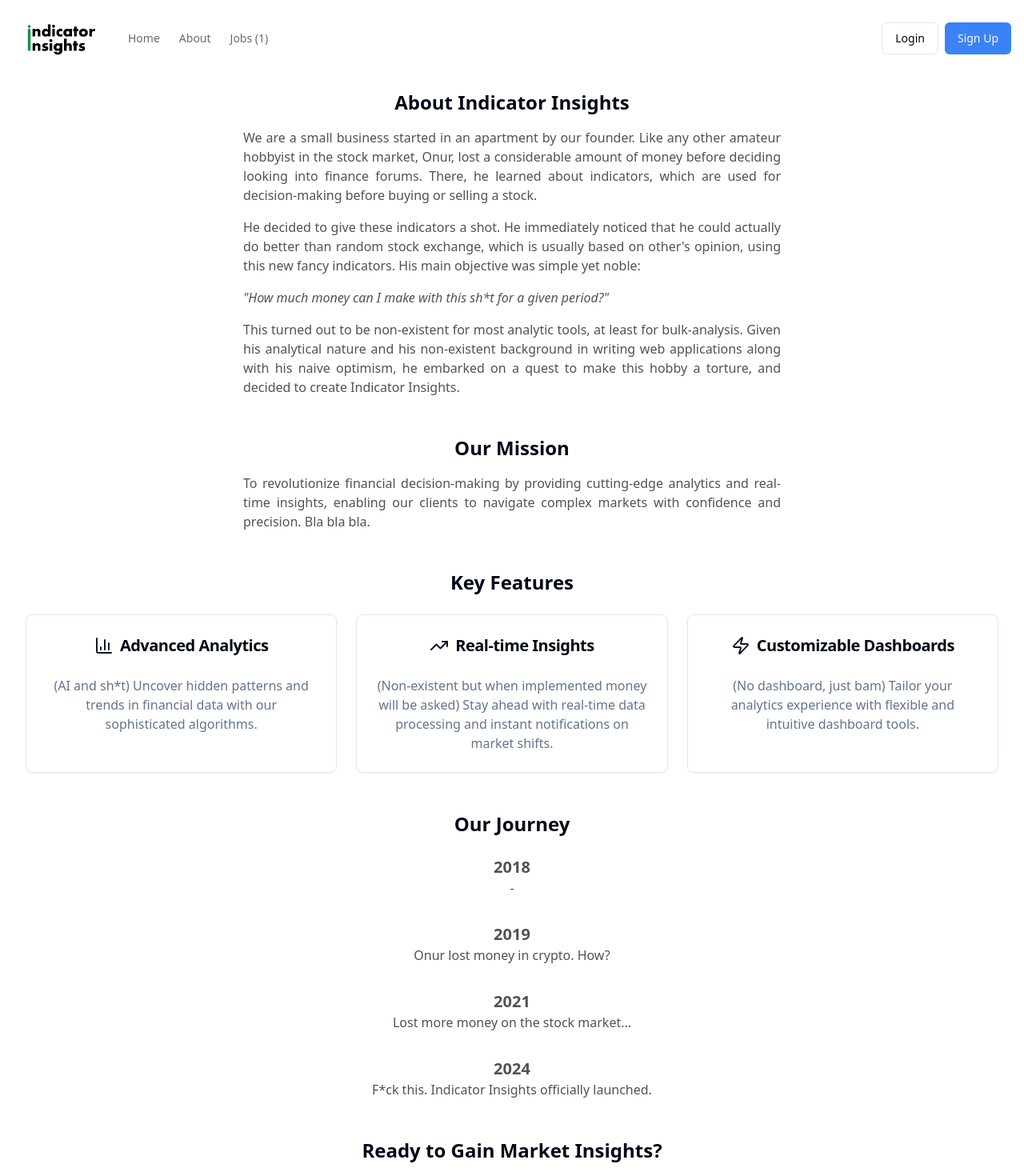
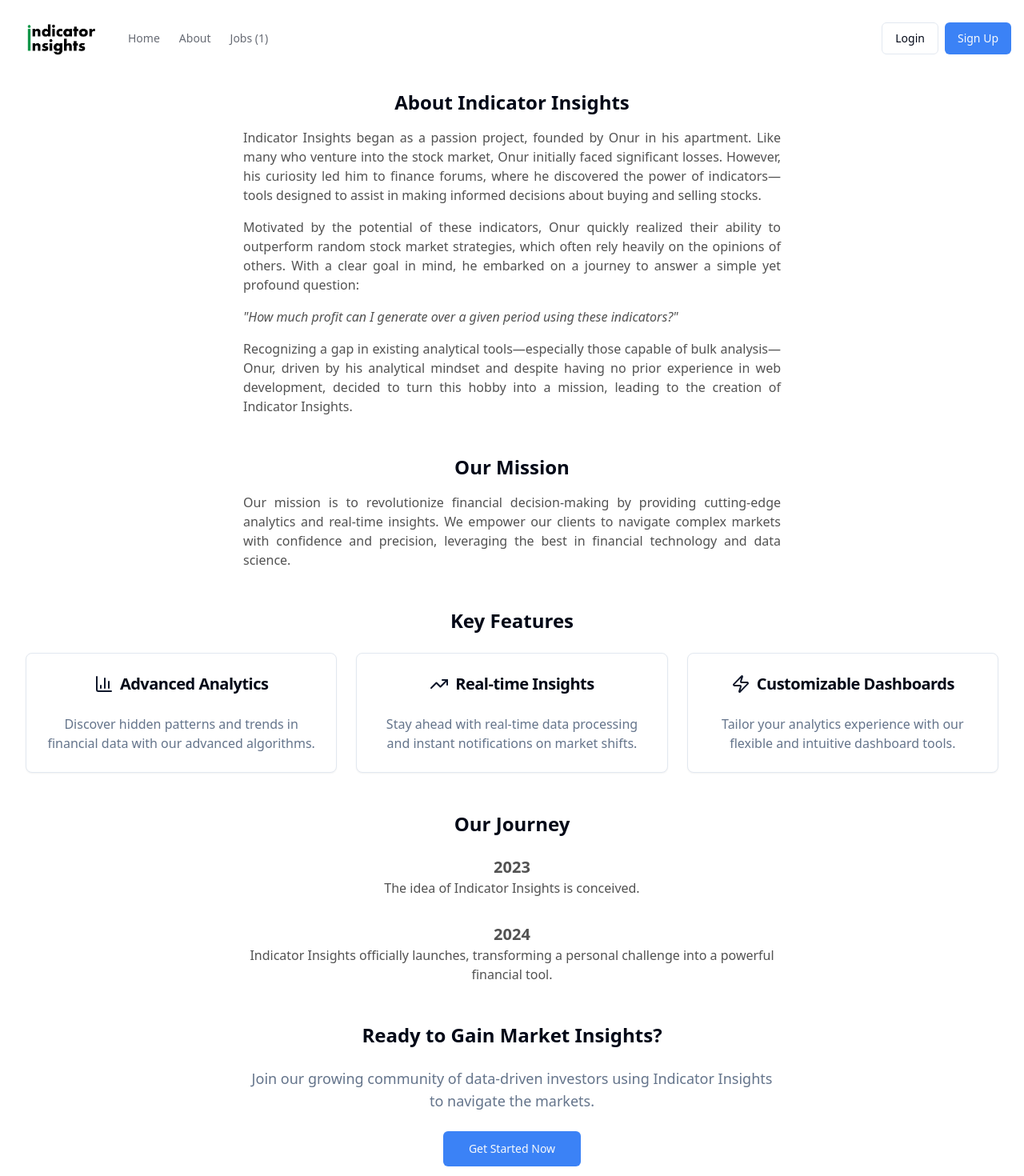
Before and after one commit to eonurk/indicator-insights, a React (Vite) app in the folder frontend/: page /about in a window 1280 px wide. Shown: the top 1470 px of the page at 80% size. Built offline with nearby package versions, Linux system fonts and the light colour scheme; no server answers.

Commit message:
professional about page

```diff
--- a/frontend/src/pages/AboutPage.tsx
+++ b/frontend/src/pages/AboutPage.tsx
@@ -11,51 +11,52 @@ export default function AboutPage() {
 			<SiteHeader />
 			<div className="container mx-auto px-4 py-8 space-y-10 md:space-y-12">
 				<section className="text-center space-y-4">
-					<h1 className="text-2xl md:text-2xl font-bold dark:text-neutral-400 ">
+					<h1 className="text-2xl md:text-2xl font-bold dark:text-neutral-400">
 						About Indicator Insights
 					</h1>
-
-					<p className=" text-base text-neutral-600 dark:text-neutral-400 text-justify text-muted-foreground max-w-2xl mx-auto">
-						We are a small business started in an apartment by our founder. Like
-						any other amateur hobbyist in the stock market, Onur, lost a
-						considerable amount of money before deciding looking into finance
-						forums. There, he learned about indicators, which are used for
-						decision-making before buying or selling a stock.
+					<p className="text-base text-neutral-600 dark:text-neutral-400 text-justify max-w-2xl mx-auto">
+						Indicator Insights began as a passion project, founded by Onur in
+						his apartment. Like many who venture into the stock market, Onur
+						initially faced significant losses. However, his curiosity led him
+						to finance forums, where he discovered the power of indicators—tools
+						designed to assist in making informed decisions about buying and
+						selling stocks.
 					</p>
-
-					<p className="text-base text-neutral-600 dark:text-neutral-400 text-justify text-muted-foreground max-w-2xl mx-auto">
-						He decided to give these indicators a shot. He immediately noticed
-						that he could actually do better than random stock exchange, which
-						is usually based on other's opinion, using this new fancy
-						indicators. His main objective was simple yet noble:
+					<p className="text-base text-neutral-600 dark:text-neutral-400 text-justify max-w-2xl mx-auto">
+						Motivated by the potential of these indicators, Onur quickly
+						realized their ability to outperform random stock market strategies,
+						which often rely heavily on the opinions of others. With a clear
+						goal in mind, he embarked on a journey to answer a simple yet
+						profound question:
 					</p>
-
-					<p className=" text-base text-neutral-600 dark:text-neutral-400 text-justify text-muted-foreground max-w-2xl mx-auto">
+					<p className="text-base text-neutral-600 dark:text-neutral-400 text-justify max-w-2xl mx-auto">
 						<blockquote className="my-4 italic">
-							"How much money can I make with this sh*t for a given period?"
+							"How much profit can I generate over a given period using these
+							indicators?"
 						</blockquote>
-						This turned out to be non-existent for most analytic tools, at least
-						for bulk-analysis. Given his analytical nature and his non-existent
-						background in writing web applications along with his naive
-						optimism, he embarked on a quest to make this hobby a torture, and
-						decided to create Indicator Insights.
+						Recognizing a gap in existing analytical tools—especially those
+						capable of bulk analysis—Onur, driven by his analytical mindset and
+						despite having no prior experience in web development, decided to
+						turn this hobby into a mission, leading to the creation of Indicator
+						Insights.
 					</p>
 				</section>
 
 				<section className="space-y-4">
-					<h1 className="text-2xl md:text-2xl font-bold dark:text-neutral-400 ">
+					<h1 className="text-2xl md:text-2xl font-bold dark:text-neutral-400">
 						Our Mission
 					</h1>
-
-					<p className="text-base text-neutral-600 dark:text-neutral-400 text-justify text-muted-foreground max-w-2xl mx-auto">
-						To revolutionize financial decision-making by providing cutting-edge
-						analytics and real-time insights, enabling our clients to navigate
-						complex markets with confidence and precision. Bla bla bla.
+					<p className="text-base text-neutral-600 dark:text-neutral-400 text-justify max-w-2xl mx-auto">
+						Our mission is to revolutionize financial decision-making by
+						providing cutting-edge analytics and real-time insights. We empower
+						our clients to navigate complex markets with confidence and
+						precision, leveraging the best in financial technology and data
+						science.
 					</p>
 				</section>
 
 				<section className="space-y-6">
-					<h2 className="text-2xl md:text-2xl font-bold dark:text-neutral-400 ">
+					<h2 className="text-2xl md:text-2xl font-bold dark:text-neutral-400">
 						Key Features
 					</h2>
 					<div className="grid gap-6 sm:grid-cols-2 lg:grid-cols-3">
@@ -64,19 +65,19 @@ export default function AboutPage() {
 								<BarChart3Icon className="h-5 w-5 md:h-6 md:w-6 text-primary" />
 							}
 							title="Advanced Analytics"
-							description="(AI and sh*t) Uncover hidden patterns and trends in financial data with our sophisticated algorithms."
+							description="Discover hidden patterns and trends in financial data with our advanced algorithms."
 						/>
 						<FeatureCard
 							icon={
 								<TrendingUpIcon className="h-5 w-5 md:h-6 md:w-6 text-primary" />
 							}
 							title="Real-time Insights"
-							description="(Non-existent but when implemented money will be asked) Stay ahead with real-time data processing and instant notifications on market shifts."
+							description="Stay ahead with real-time data processing and instant notifications on market shifts."
 						/>
 						<FeatureCard
 							icon={<ZapIcon className="h-5 w-5 md:h-6 md:w-6 text-primary" />}
 							title="Customizable Dashboards"
-							description="(No dashboard, just bam) Tailor your analytics experience with flexible and intuitive dashboard tools."
+							description="Tailor your analytics experience with our flexible and intuitive dashboard tools."
 						/>
 					</div>
 				</section>
@@ -86,28 +87,27 @@ export default function AboutPage() {
 						Our Journey
 					</h2>
 					<div className="space-y-6 md:space-y-8">
-						<TimelineItem year="2018" event="-" />
-						<TimelineItem year="2019" event="Onur lost money in crypto. How?" />
 						<TimelineItem
-							year="2021"
-							event="Lost more money on the stock market..."
+							year="2023"
+							event="The idea of Indicator Insights is conceived."
 						/>
+
 						<TimelineItem
 							year="2024"
-							event="F*ck this. Indicator Insights officially launched."
+							event="Indicator Insights officially launches, transforming a personal challenge into a powerful financial tool."
 						/>
 					</div>
 				</section>
 
 				<section className="text-center space-y-6">
-					<h2 className="text-2xl md:text-2xl font-bold dark:text-neutral-400 ">
+					<h2 className="text-2xl md:text-2xl font-bold dark:text-neutral-400">
 						Ready to Gain Market Insights?
 					</h2>
 					<p className="text-base md:text-lg text-muted-foreground max-w-2xl mx-auto">
-						Join 2-3 people making data-driven decisions with Indicator
-						Insights.
+						Join our growing community of data-driven investors using Indicator
+						Insights to navigate the markets.
 					</p>
-					<Button size="lg" className="w-full sm:w-auto">
+					<Button size="lg" className="bg-blue-500 w-full sm:w-auto">
 						<Link to="/signup">Get Started Now</Link>
 					</Button>
 				</section>
@@ -120,8 +120,8 @@ export default function AboutPage() {
 function FeatureCard({ icon, title, description }) {
 	return (
 		<Card>
-			<CardHeader className="items-center ">
-				<CardTitle className="flex items-center  gap-2 text-lg md:text-xl">
+			<CardHeader className="items-center">
+				<CardTitle className="flex items-center gap-2 text-lg md:text-xl">
 					{icon}
 					<span>{title}</span>
 				</CardTitle>
@@ -137,12 +137,9 @@ function FeatureCard({ icon, title, description }) {
 
 function TimelineItem({ year, event }) {
 	return (
-		<>
-			<div className=" text-neutral-600 dark:text-neutral-400 text-center text-muted-foreground max-w-2xl mx-auto">
-				<p className="text-xl font-bold">{year}</p>
-
-				<p className="text-base">{event}</p>
-			</div>
-		</>
+		<div className="text-neutral-600 dark:text-neutral-400 text-center max-w-2xl mx-auto">
+			<p className="text-xl font-bold">{year}</p>
+			<p className="text-base">{event}</p>
+		</div>
 	);
 }
```
